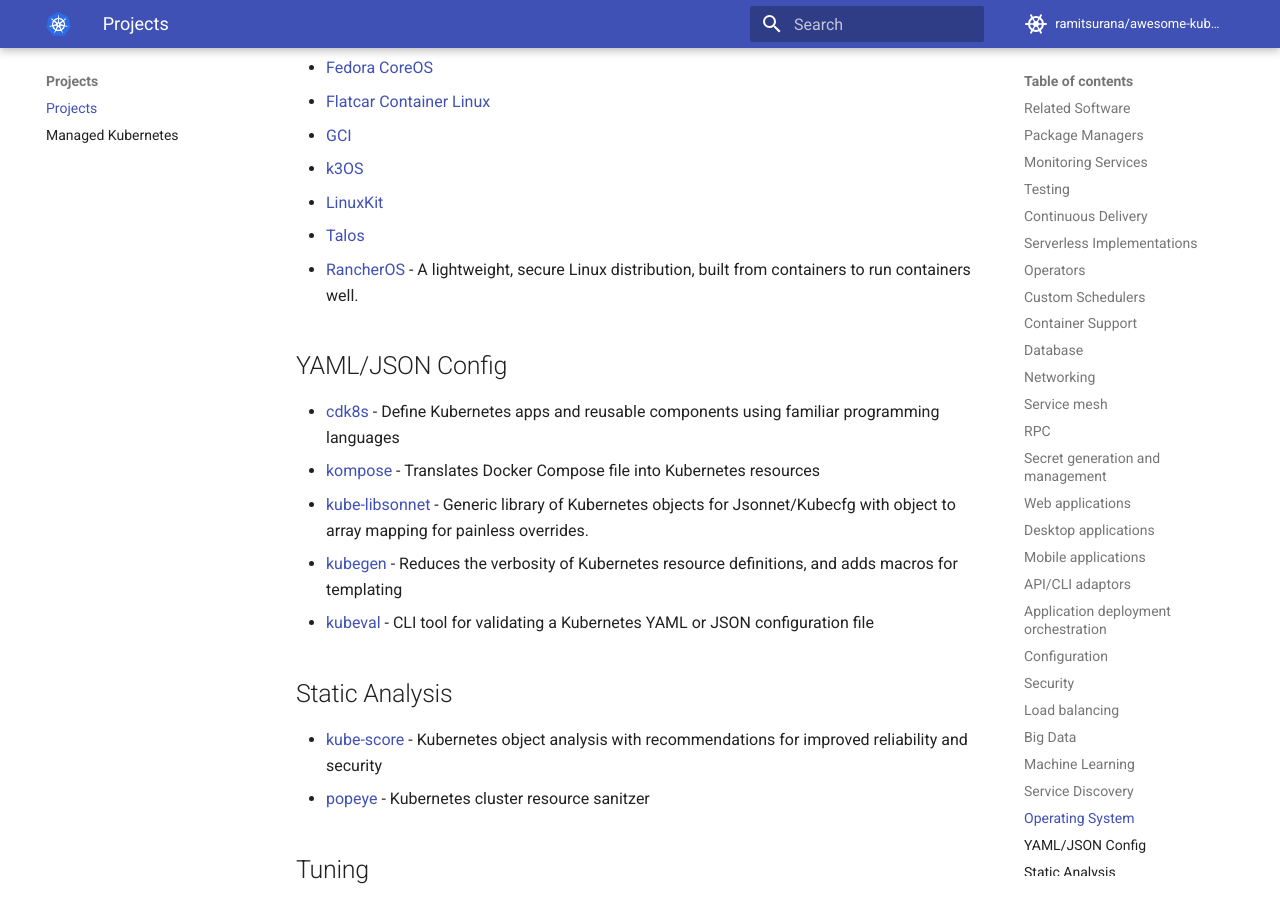
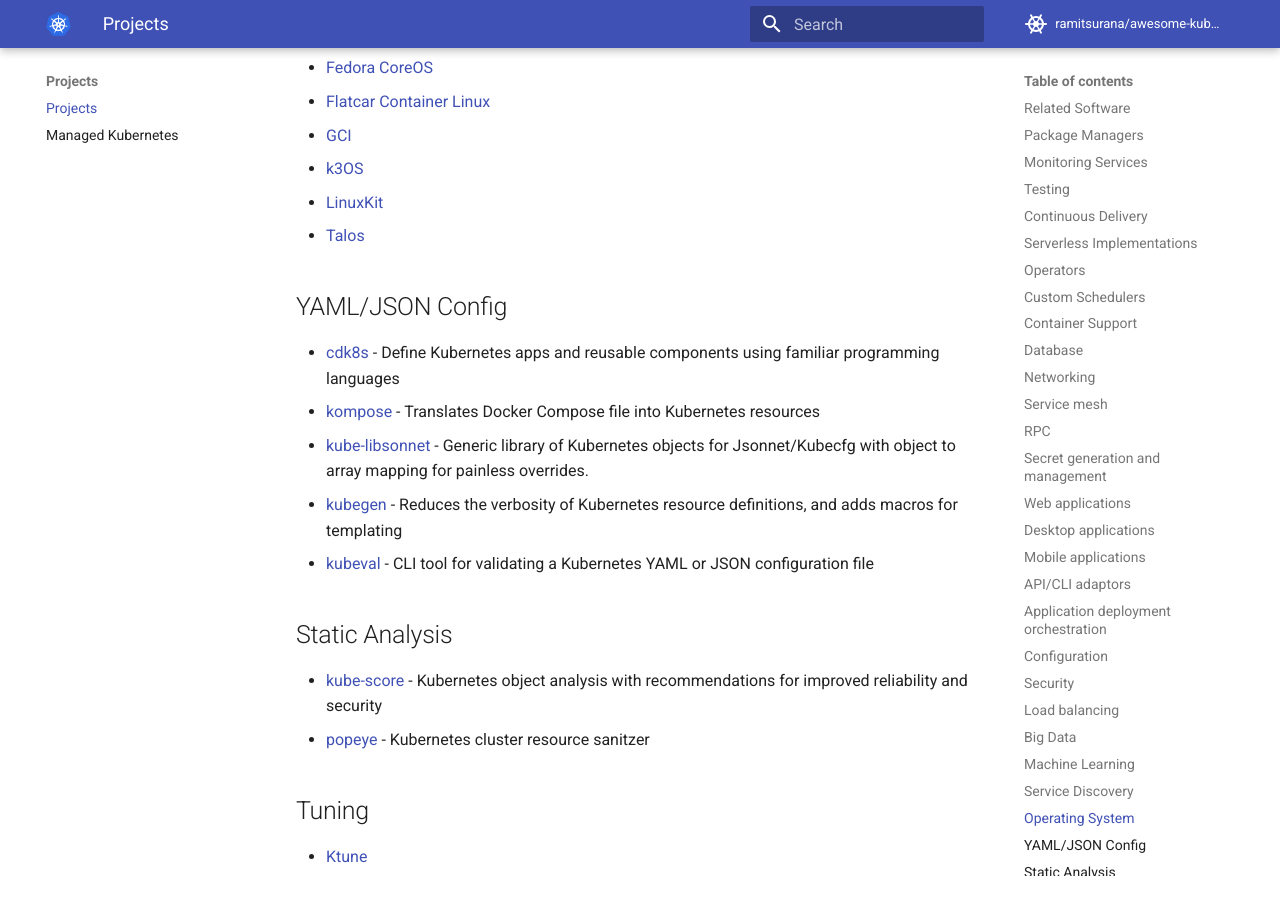
Before and after one commit to topstar920707/awesome-kubernetes, an MkDocs documentation site: the page built from docs/projects/projects.md, in a window 1280 px wide and 900 px high, scrolled down 16569 px. Built offline with MkDocs 1.6.1 and Material for MkDocs 9.7.7, drawn with Linux system fonts in a browser that asks for light colours; comment, search, counter and statistics services are not loaded; part of the change alters nothing that is shown.

```diff
--- a/docs/projects/projects.md
+++ b/docs/projects/projects.md
@@ -342,7 +342,7 @@ Projects
 * [AppController](https://github.com/Mirantis/k8s-AppController)
 * [Brigade](https://github.com/Azure/brigade) - Event Based Scripting using JavaScript
 * [Deployment manager](https://cloud.google.com/deployment-manager/)
-* [ElasticKube](https://elasticbox.com/kubernetes)
+* [ElasticKube](https://github.com/ElasticBox/elastickube)
 * [Gitkube](https://github.com/hasura/gitkube/) - Build and deploy docker images on Kubernetes using `git push`.
 * [IBM UrbanCode](https://developer.ibm.com/urbancode/plugin/kubernetes/)
 * [Kb8or](https://github.com/UKHomeOffice/kb8or)
@@ -455,7 +455,6 @@ Projects
 * [k3OS](https://github.com/rancher/k3os)
 * [LinuxKit](https://github.com/linuxkit/kubernetes)
 * [Talos](https://github.com/talos-systems/talos)
-* [RancherOS](https://rancher.com/rancher-os) - A lightweight, secure Linux distribution, built from containers to run containers well.
 
 ## YAML/JSON Config
 
```
